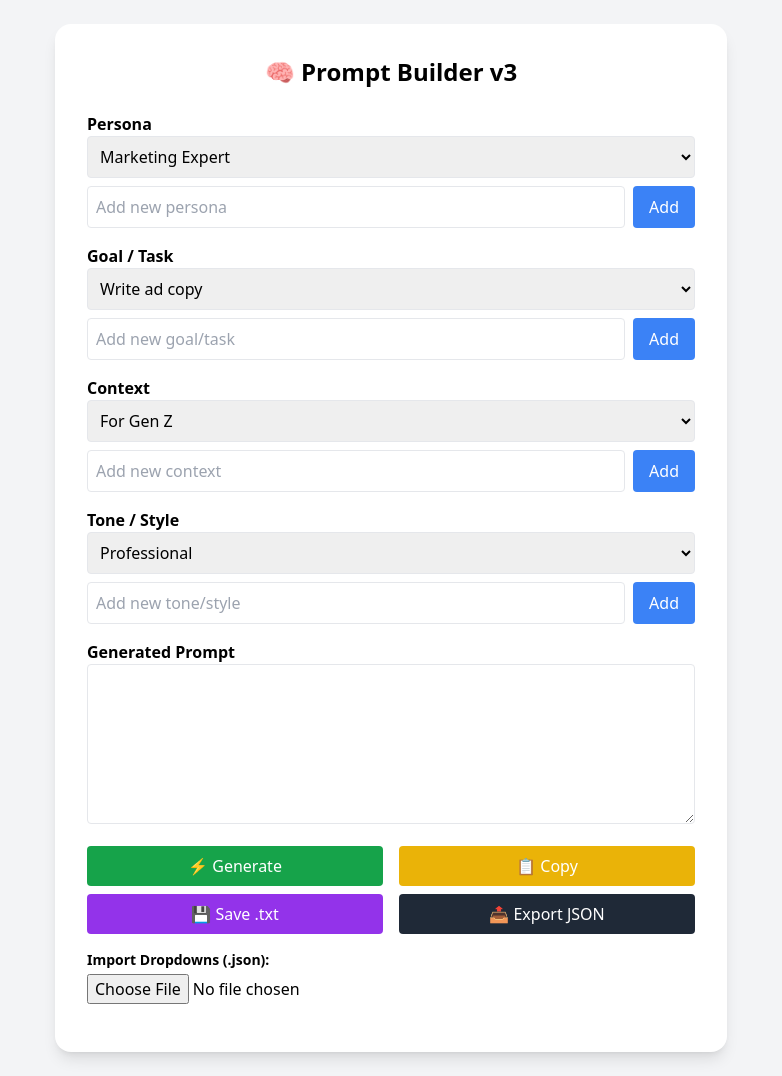
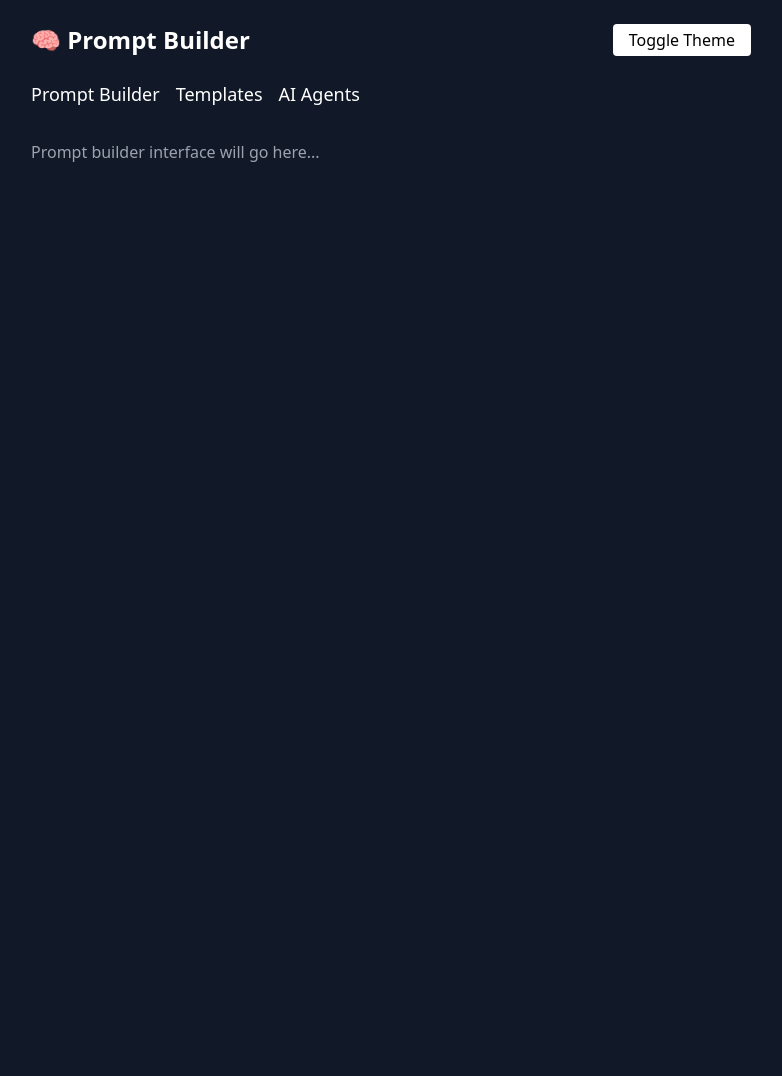
Before and after one commit to AlphaRoran/Prompt-Site, a plain HTML site: page index.html in a window 1280 px wide. Shown: the whole page, without its empty margins (249-1031 px from the left). After the commit the page ends 800 px from the top, so only its background shows below. Drawn offline with nearby package versions, Linux system fonts and the light colour scheme.

Commit message:
Update index.html Attempt 2

```diff
--- a/index.html
+++ b/index.html
@@ -1,164 +1,42 @@
+<!-- index.html -->
 <!DOCTYPE html>
-<html lang="en">
+<html lang="en" class="dark">
 <head>
   <meta charset="UTF-8">
-  <title>Prompt Builder v3</title>
+  <title>Prompt Builder</title>
   <script src="https://cdn.tailwindcss.com"></script>
+  <script>
+    // Tailwind dark mode config
+    tailwind.config = {
+      darkMode: 'class',
+    };
+  </script>
+  <link rel="stylesheet" href="style.css" />
 </head>
-<body class="bg-gray-100 p-6">
+<body class="bg-white dark:bg-gray-900 text-black dark:text-white min-h-screen transition-colors">
 
-  <div class="max-w-2xl mx-auto bg-white rounded-2xl shadow-lg p-8">
-    <h2 class="text-2xl font-bold mb-6 text-center">🧠 Prompt Builder v3</h2>
+  <div class="max-w-3xl mx-auto p-6">
+    <header class="flex justify-between items-center mb-6">
+      <h1 class="text-2xl font-bold">🧠 Prompt Builder</h1>
+      <button id="darkToggle" class="px-4 py-1 rounded bg-gray-800 text-white dark:bg-white dark:text-black">
+        Toggle Theme
+      </button>
+    </header>
 
-    <!-- Persona -->
-    <label class="font-semibold">Persona</label>
-    <select id="persona" class="w-full p-2 border rounded mb-2"></select>
-    <div class="flex gap-2 mb-4">
-      <input id="newPersona" type="text" placeholder="Add new persona" class="flex-1 p-2 border rounded" />
-      <button onclick="addOption('persona', 'newPersona')" class="bg-blue-500 text-white px-4 py-2 rounded">Add</button>
+    <!-- Navigation Tabs -->
+    <nav class="mb-8 flex gap-4 text-lg">
+      <a href="index.html" class="hover:underline">Prompt Builder</a>
+      <a href="templates.html" class="hover:underline">Templates</a>
+      <a href="agents.html" class="hover:underline">AI Agents</a>
+    </nav>
+
+    <!-- MAIN APP GOES HERE -->
+    <div id="app">
+      <!-- We'll drop the builder UI here next -->
+      <p class="text-gray-500 dark:text-gray-400">Prompt builder interface will go here...</p>
     </div>
-
-    <!-- Goal -->
-    <label class="font-semibold">Goal / Task</label>
-    <select id="goal" class="w-full p-2 border rounded mb-2"></select>
-    <div class="flex gap-2 mb-4">
-      <input id="newGoal" type="text" placeholder="Add new goal/task" class="flex-1 p-2 border rounded" />
-      <button onclick="addOption('goal', 'newGoal')" class="bg-blue-500 text-white px-4 py-2 rounded">Add</button>
-    </div>
-
-    <!-- Context -->
-    <label class="font-semibold">Context</label>
-    <select id="context" class="w-full p-2 border rounded mb-2"></select>
-    <div class="flex gap-2 mb-4">
-      <input id="newContext" type="text" placeholder="Add new context" class="flex-1 p-2 border rounded" />
-      <button onclick="addOption('context', 'newContext')" class="bg-blue-500 text-white px-4 py-2 rounded">Add</button>
-    </div>
-
-    <!-- Tone/Style -->
-    <label class="font-semibold">Tone / Style</label>
-    <select id="tone" class="w-full p-2 border rounded mb-2"></select>
-    <div class="flex gap-2 mb-4">
-      <input id="newTone" type="text" placeholder="Add new tone/style" class="flex-1 p-2 border rounded" />
-      <button onclick="addOption('tone', 'newTone')" class="bg-blue-500 text-white px-4 py-2 rounded">Add</button>
-    </div>
-
-    <!-- Output -->
-    <label class="font-semibold">Generated Prompt</label>
-    <textarea id="output" class="w-full p-4 border rounded mb-4 h-40" readonly></textarea>
-
-    <!-- Buttons -->
-    <div class="grid grid-cols-2 gap-4 mb-2">
-      <button onclick="generatePrompt()" class="bg-green-600 text-white py-2 rounded">⚡ Generate</button>
-      <button onclick="copyPrompt()" class="bg-yellow-500 text-white py-2 rounded">📋 Copy</button>
-    </div>
-
-    <div class="grid grid-cols-2 gap-4 mb-4">
-      <button onclick="savePrompt()" class="bg-purple-600 text-white py-2 rounded">💾 Save .txt</button>
-      <button onclick="exportJSON()" class="bg-gray-800 text-white py-2 rounded">📤 Export JSON</button>
-    </div>
-
-    <label class="block text-sm font-semibold mb-1">Import Dropdowns (.json):</label>
-    <input type="file" id="importFile" onchange="importJSON()" class="block w-full mb-4" />
-
   </div>
 
-  <script>
-    const defaultOptions = {
-      persona: ["Marketing Expert", "Senior Software Engineer", "Creative Director", "AI Strategist"],
-      goal: ["Write ad copy", "Build a basic app", "Create a launch plan", "Summarize a book"],
-      context: ["For Gen Z", "For busy entrepreneurs", "For beginners", "In a futuristic tone"],
-      tone: ["Professional", "Conversational", "Inspiring", "Witty", "Direct"]
-    };
-
-    function loadOptions() {
-      for (let key in defaultOptions) {
-        const saved = JSON.parse(localStorage.getItem(key)) || defaultOptions[key];
-        const select = document.getElementById(key);
-        select.innerHTML = '';
-        saved.forEach(option => {
-          const opt = document.createElement('option');
-          opt.value = option;
-          opt.textContent = option;
-          select.appendChild(opt);
-        });
-      }
-    }
-
-    function addOption(selectId, inputId) {
-      const input = document.getElementById(inputId);
-      const value = input.value.trim();
-      if (!value) return;
-      const currentList = JSON.parse(localStorage.getItem(selectId)) || defaultOptions[selectId];
-      if (!currentList.includes(value)) {
-        currentList.push(value);
-        localStorage.setItem(selectId, JSON.stringify(currentList));
-        loadOptions();
-      }
-      input.value = '';
-    }
-
-    function generatePrompt() {
-      const persona = document.getElementById('persona').value;
-      const goal = document.getElementById('goal').value;
-      const context = document.getElementById('context').value;
-      const tone = document.getElementById('tone').value;
-
-      const prompt = `You are a ${persona}. Your job is to ${goal}. Use the following context: ${context}. Use a ${tone} tone. Return the answer in a clear, concise format.`;
-
-      document.getElementById('output').value = prompt;
-    }
-
-    function copyPrompt() {
-      const output = document.getElementById('output');
-      output.select();
-      document.execCommand('copy');
-      alert('✅ Prompt copied to clipboard!');
-    }
-
-    function savePrompt() {
-      const blob = new Blob([document.getElementById('output').value], { type: "text/plain;charset=utf-8" });
-      const url = URL.createObjectURL(blob);
-      const a = document.createElement("a");
-      a.href = url;
-      a.download = "prompt.txt";
-      a.click();
-      URL.revokeObjectURL(url);
-    }
-
-    function exportJSON() {
-      const data = {};
-      for (let key in defaultOptions) {
-        data[key] = JSON.parse(localStorage.getItem(key)) || defaultOptions[key];
-      }
-      const blob = new Blob([JSON.stringify(data, null, 2)], { type: "application/json" });
-      const url = URL.createObjectURL(blob);
-      const a = document.createElement("a");
-      a.href = url;
-      a.download = "prompt-builder-data.json";
-      a.click();
-      URL.revokeObjectURL(url);
-    }
-
-    function importJSON() {
-      const fileInput = document.getElementById("importFile");
-      const file = fileInput.files[0];
-      if (!file) return;
-      const reader = new FileReader();
-      reader.onload = function(e) {
-        const data = JSON.parse(e.target.result);
-        for (let key in data) {
-          if (defaultOptions[key]) {
-            localStorage.setItem(key, JSON.stringify(data[key]));
-          }
-        }
-        loadOptions();
-        alert("✅ Data imported!");
-      };
-      reader.readAsText(file);
-    }
-
-    loadOptions();
-  </script>
-
+  <script src="app.js"></script>
 </body>
 </html>
```
